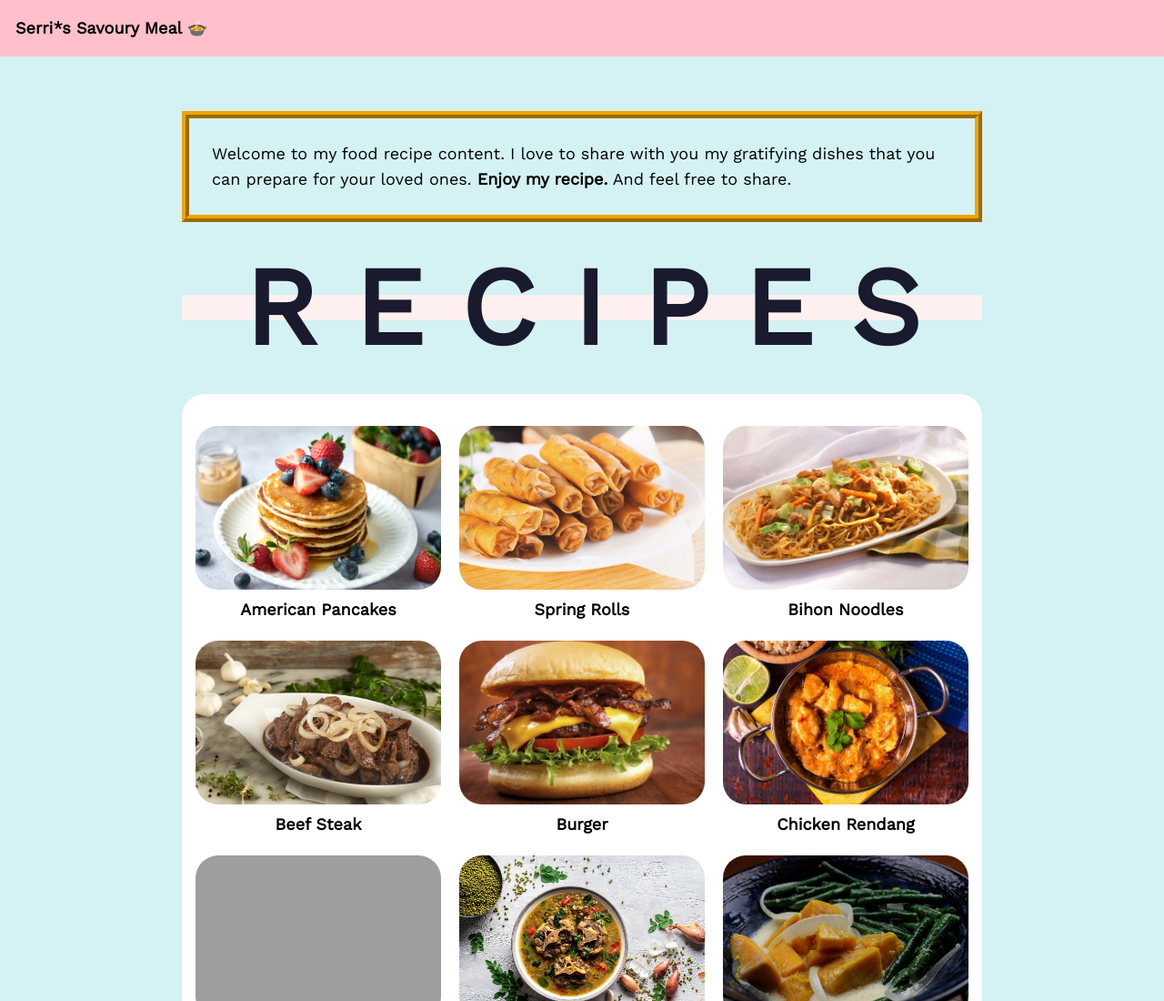
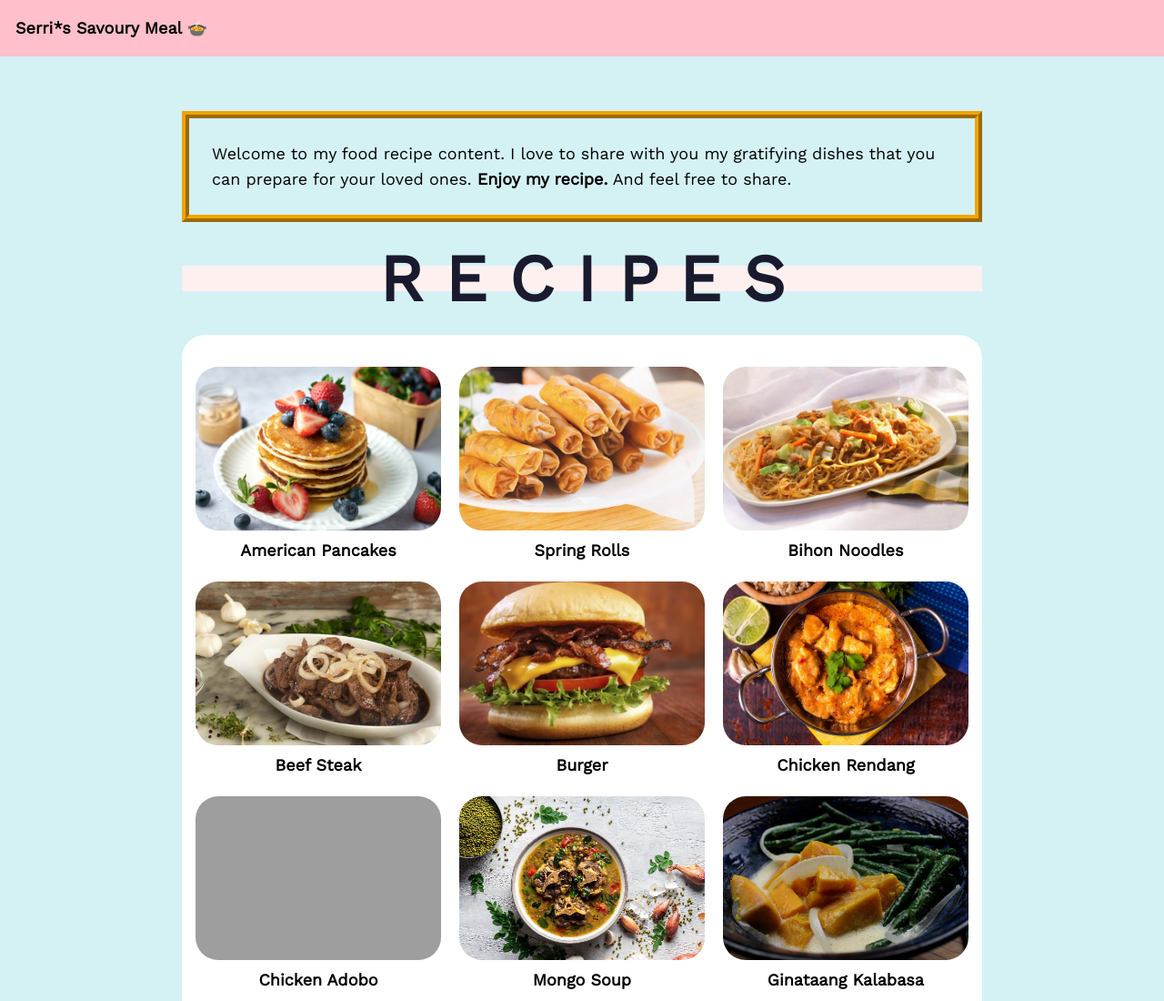
Before and after one commit to bernasaraus/recipe.github.io, a plain HTML site: page index.html in a window 1280 px wide. Shown: the top 1100 px of the page at 91% size. Drawn offline with nearby package versions, Linux system fonts and the light colour scheme; grey boxes are pictures that could not be loaded.

Commit message:
Update style.css

```diff
--- a/style.css
+++ b/style.css
@@ -129,7 +129,7 @@ img {
 .main-heading {
     color: #1a1a2e;
     font-style: sans script;
-    font-size: 7.5rem;
+    font-size: 4.5rem;
     text-align: center;
     background-color: #fff0f0;
 }
```
